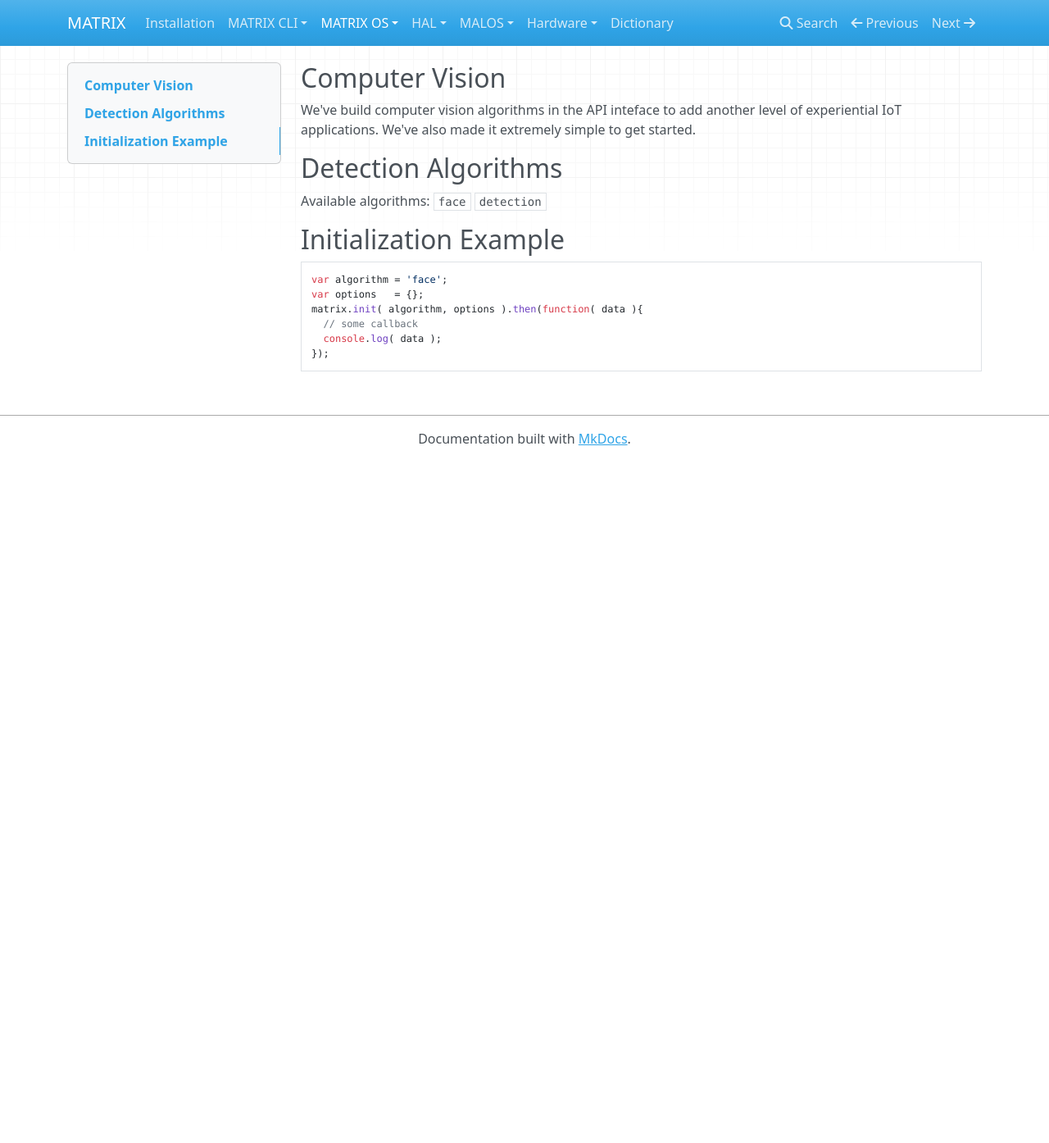
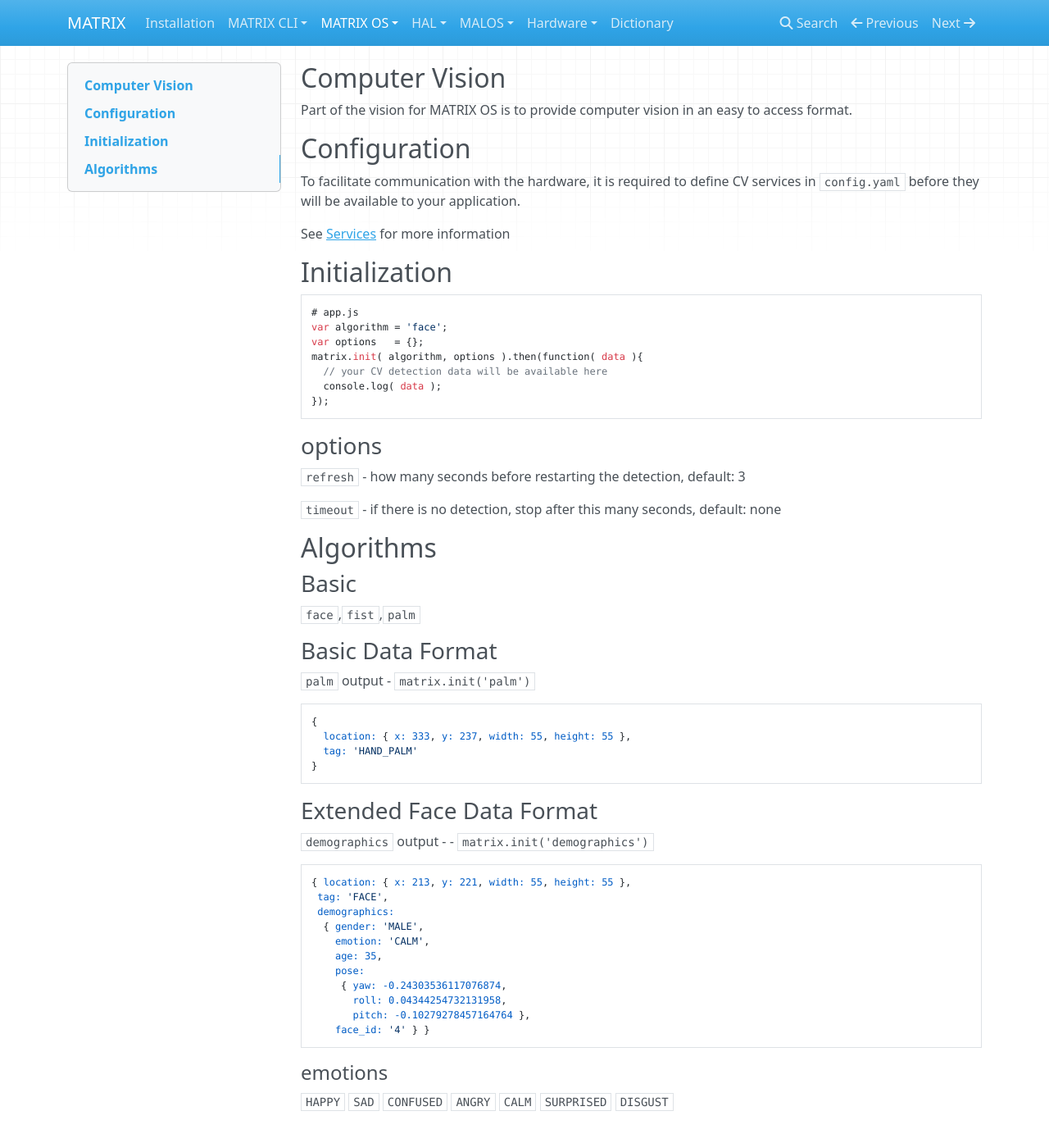
Before and after one commit to matrix-io/matrix-documentation, an MkDocs documentation site: the page built from docs/API/computer-vision.md, in a window 1280 px wide and 1400 px high. Shown: the top 1394 px of the window at 82% size. Built offline with MkDocs 1.6.1, drawn with Linux system fonts in a browser that asks for light colours; nearby versions of some CDN libraries; old or Windows-style settings are respelled for this version of MkDocs.

````diff
--- a/docs/API/computer-vision.md
+++ b/docs/API/computer-vision.md
@@ -1,7 +1,34 @@
 ## Computer Vision
-We've build computer vision algorithms in the API inteface to add another level of experiential IoT applications. We've also made it extremely simple to get started.
-## Detection Algorithms
-Available algorithms: `face` `detection`
+
+Part of the vision for MATRIX OS is to provide computer vision in an easy to access format.
+
+## Configuration
+To facilitate communication with the hardware, it is required to define CV services in `config.yaml` before they will be available to your application.
+
+See [Services](../Configuration/services.md) for more information
+
+## Initialization
+```
+# app.js
+var algorithm = 'face';
+var options   = {};
+matrix.init( algorithm, options ).then(function( data ){
+  // your CV detection data will be available here
+  console.log( data );
+});
+```
+
+### options
+
+`refresh` - how many seconds before restarting the detection, default: 3
+
+`timeout` - if there is no detection, stop after this many seconds, default: none
+
+## Algorithms
+
+### Basic
+`face`,`fist`,`palm`
+
 <!-- `thumb-up`
 `palm-open`
 `palm-closed`
@@ -9,18 +36,43 @@ Available algorithms: `face` `detection`
 `vehicle-count`
 `person-count` -->
 
-## Initialization Example
+
+### Basic Data Format
+`palm` output - `matrix.init('palm')`
 ```
-var algorithm = 'face';
-var options   = {};
-matrix.init( algorithm, options ).then(function( data ){
-  // some callback
-  console.log( data );
-});
+{
+  location: { x: 333, y: 237, width: 55, height: 55 },
+  tag: 'HAND_PALM'
+}
 ```
 
-<!--
-## Base Options
+### Extended Face Data Format
+`demographics` output - - `matrix.init('demographics')`
+```
+{ location: { x: 213, y: 221, width: 55, height: 55 },
+ tag: 'FACE',
+ demographics:
+  { gender: 'MALE',
+    emotion: 'CALM',
+    age: 35,
+    pose:
+     { yaw: -0.24303536117076874,
+       roll: 0.04344254732131958,
+       pitch: -0.10279278457164764 },
+    face_id: '4' } }
+```
+
+#### emotions
+`HAPPY`
+`SAD`
+`CONFUSED`
+`ANGRY`
+`CALM`
+`SURPRISED`
+`DISGUST`
+
+
+<!--## Base Options
 These are applicable to all algorithms.
 
 - `zone` - a nested array of x,y, width and height
@@ -57,14 +109,7 @@ matrix.init('gesture', options);
 `PALM_CLOSED`
 
 ### Data Format
-// TODO
--->
-
-## Face Detection
-```
-matrix.init('face').then(function(data){})
-```
-`then` will call when any face is detected
+// TODO -->
 
 <!--
 ### Face Detection Options
--- a/mkdocs.yml
+++ b/mkdocs.yml
@@ -15,6 +15,7 @@ pages:
 - MATRIX OS:
   - Overview: 'API/overview.md'
   - Installation: 'index.md'
+  - App Publishing: 'intro/app-publishing.md'
   - App API:
     - 'Sensors': 'API/sensors.md'
     - 'Everloop': 'API/everloop.md'
````
Also changed, not shown: other parts of docs/API/computer-vision.md (+0 -8 lines), docs/API/GPIO.md (+8 -0 lines), docs/intro/app-publishing.md (added, +85 -0 lines).
